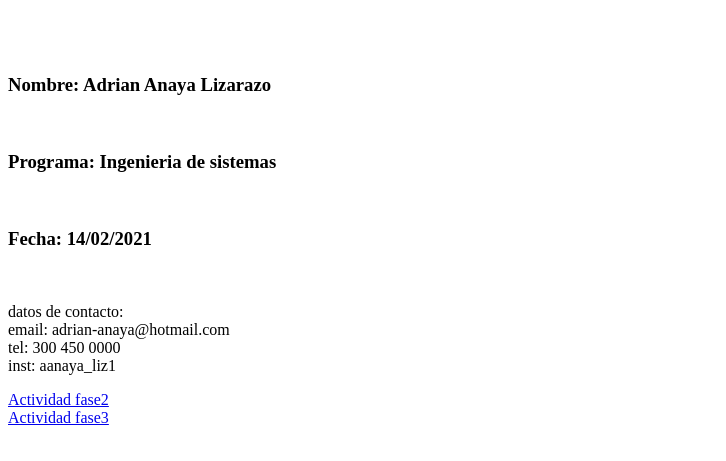
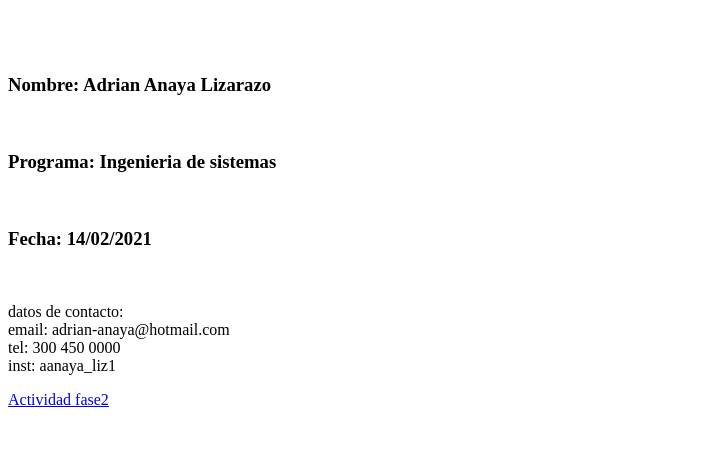
Before and after one commit to Adrian-Anaya/DSW-AdrianAnaya, a plain HTML site: page index.html in a window 1280 px wide. Shown: the part 61-522 px from the top of the page, without its empty margins (0-726 px from the left). Drawn offline with Linux system fonts and the light colour scheme.

Commit message:
Update index.html

```diff
--- a/index.html
+++ b/index.html
@@ -20,8 +20,6 @@
         tel: 300 450 0000 <br> inst: aanaya_liz1 </p>
     <p>
         <a href="fase2/design.html">Actividad fase2</a>
-        <br>
-        <a href="fase3/">Actividad fase3</a>
     </p>
 </body>
 </html>
```
